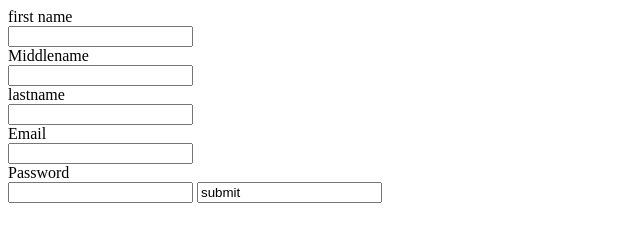
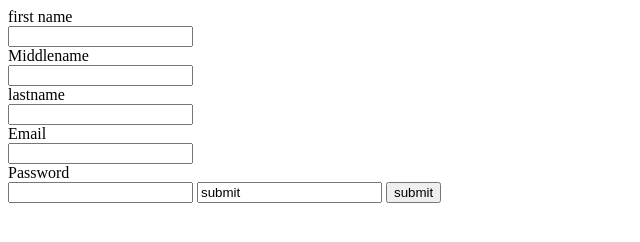
Before and after one commit to JudeBoscoGeorge/Test-1-, a plain HTML site: page index.html in a window 1280 px wide. Shown: the whole page, without its empty margins (0-640 px from the left). Drawn offline with Linux system fonts and the light colour scheme.

Commit message:
Update index.html

```diff
--- a/index.html
+++ b/index.html
@@ -17,7 +17,12 @@
     <label for="pas">Password</label><br>
     <input type="password" name="pass" id="pas">
     <input type="upload a file" onclick="foo()" value="submit">
+    <input type="submit" onclick="foo()" value="submit">
+<script>
+    function foo(){
+        console.log("Hello Guvi !!!!!.....");
 
+    }
 </script>
 </form>
 </body>
```
